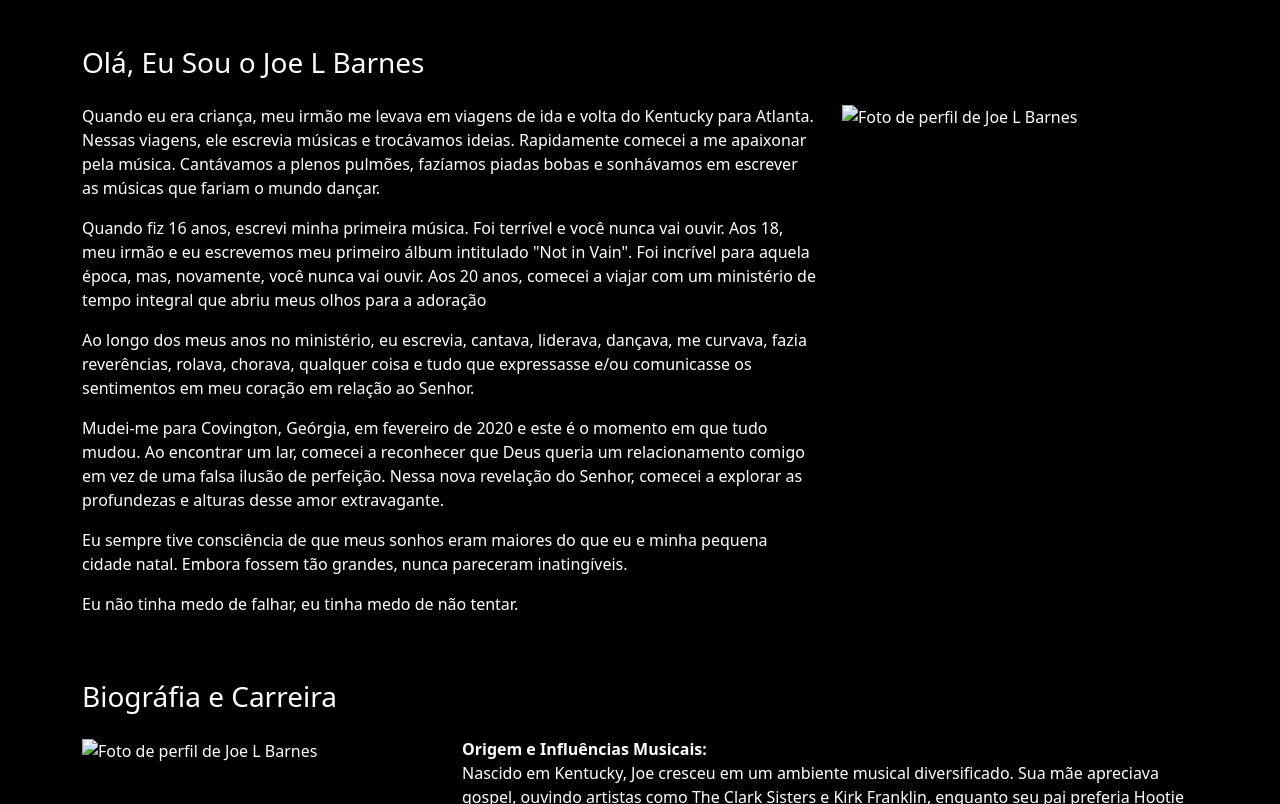
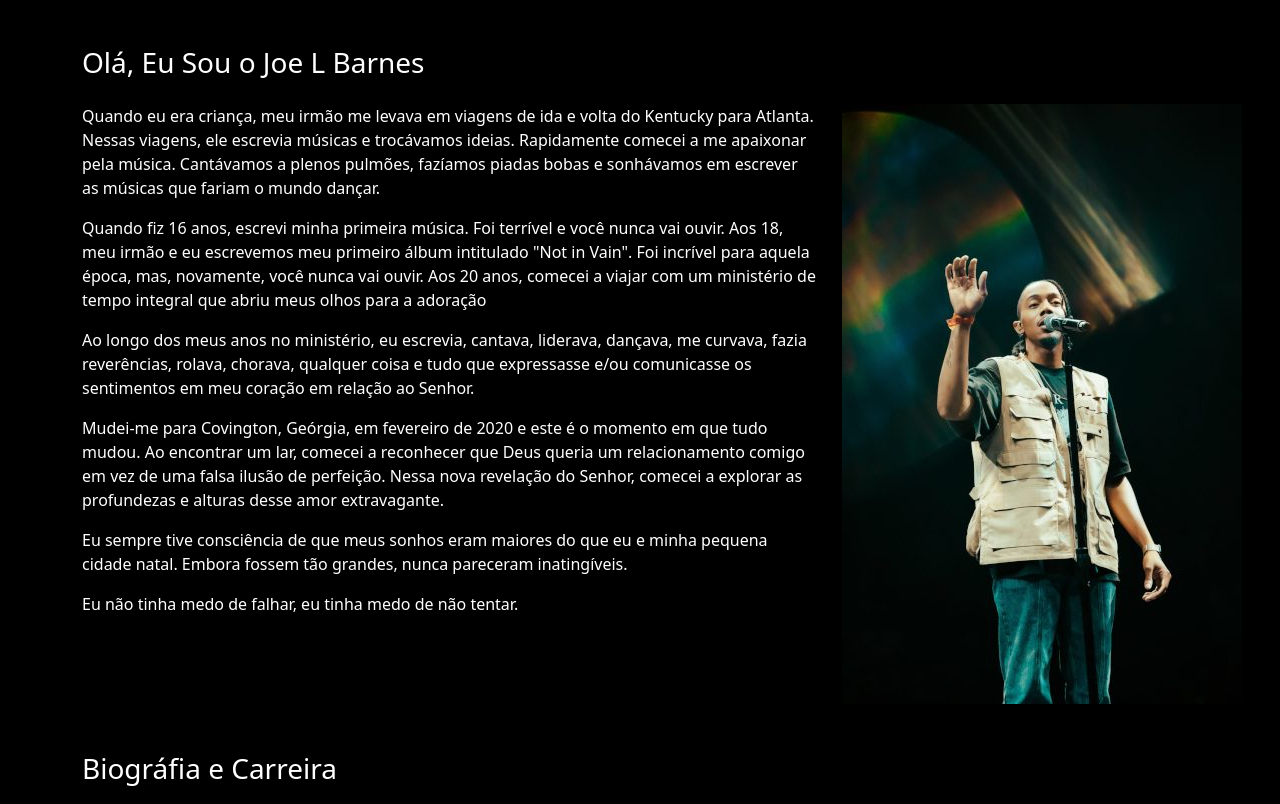
Before and after one commit to fafonsoficial/Page-Joel-Barnes, a plain HTML site: page pages/sobre.html in a window 1280 px wide. Shown: the part 720-1524 px from the top of the page. Drawn offline with nearby package versions, Linux system fonts and the light colour scheme.

Commit message:
Alterações feitas

```diff
--- a/pages/sobre.html
+++ b/pages/sobre.html
@@ -131,7 +131,7 @@
                 </div>
 
                 <div class="col-sm-4 col-md-4">
-                    <img src="/image/img-joel-bornes-05.jpeg" alt="Foto de perfil de Joe L Barnes">
+                    <img src="/img/img-joel-barnes-05.jpeg" alt="Foto de perfil de Joe L Barnes">
                 </div>
             </div>
         </section>
@@ -140,7 +140,7 @@
             <div class="row mb-5">
                 <h3 class="pb-3">Biográfia e <span>Carreira</span></h3>
                 <div class="col-sm-4 col-md-4">
-                    <img src="/image/img-joel-barnes-03.jpg" alt="Foto de perfil de Joe L Barnes">
+                    <img src="/img/img-joel-barnes-03.jpg" alt="Foto de perfil de Joe L Barnes">
                 </div>
 
                 <div class="col-sm-8 col-md-8">
```
